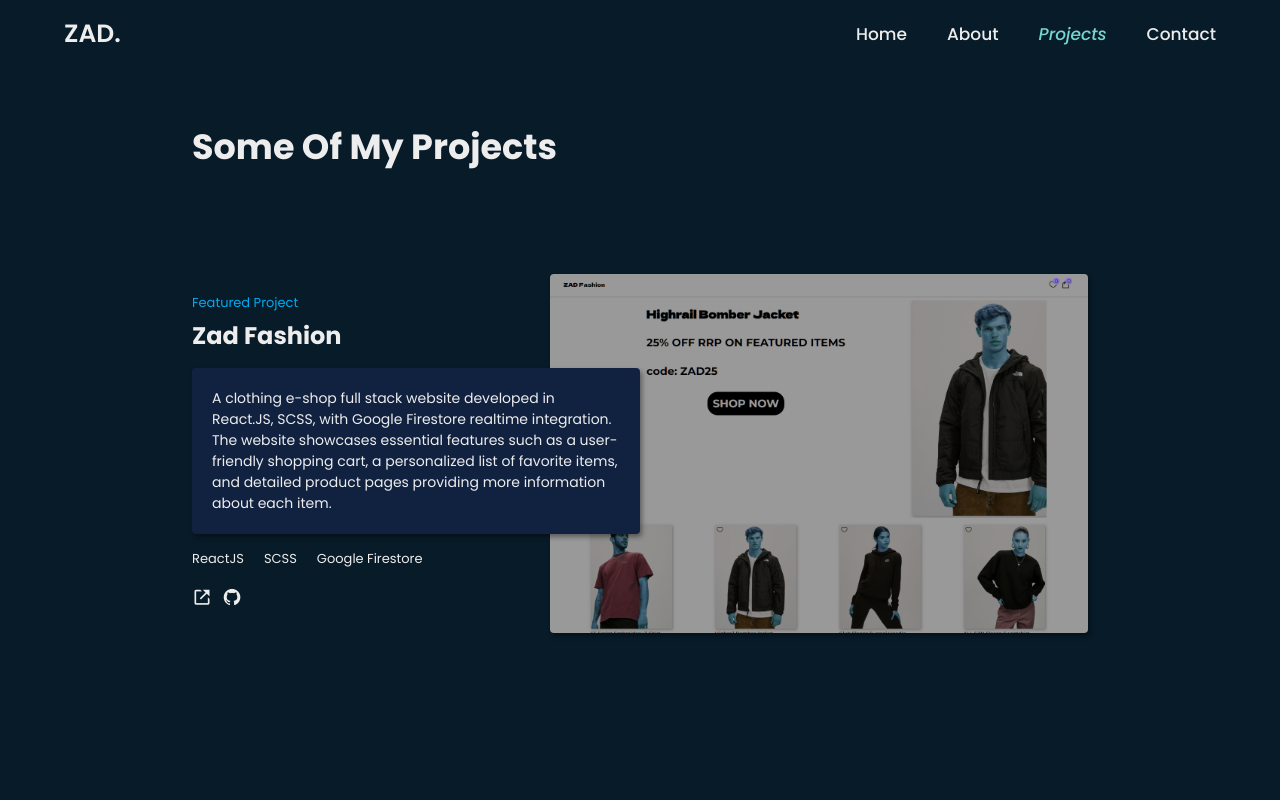
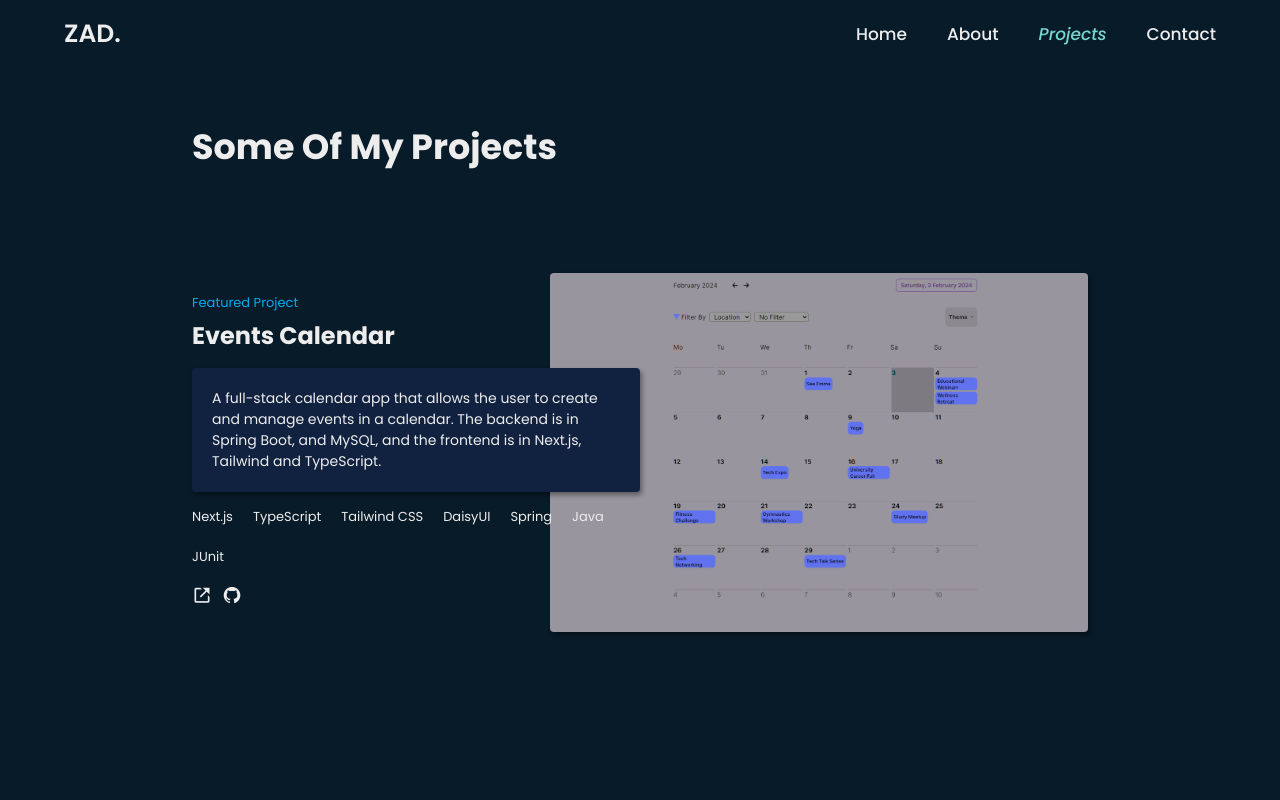
Before and after one commit to Behzadsharafi/PortfolioV2, a React (Vite) app: page /projects in a window 1280 px wide. Shown: the top 800 px of the page. Built offline with nearby package versions, Linux system fonts and the light colour scheme; no server answers; a web font is replaced by a local one.

Commit message:
adds events calendar project

```diff
--- a/src/data/data.js
+++ b/src/data/data.js
@@ -28,6 +28,7 @@ import minesweeperImage from "../assets/mineSweeper.png";
 import employeeSystemImage from "../assets/employeeSystem.png";
 import postcodeAPIImage from "../assets/postcodeAPI.png";
 import portfolioImage from "../assets/portfolio.png";
+import eventsCalendarImage from "../assets/eventsCalendar.png";
 
 export const skills = [
   {
@@ -133,6 +134,23 @@ export const education = [
 
 export const projects = [
   {
+    title: "Events Calendar",
+    description:
+      "A full-stack calendar app that allows the user to create and manage events in a calendar. The backend is in Spring Boot, and MySQL, and the frontend is in Next.js, Tailwind and TypeScript.",
+    techStack: [
+      "Next.js",
+      "TypeScript",
+      "Tailwind CSS",
+      "DaisyUI",
+      "Spring",
+      "Java",
+      "JUnit",
+    ],
+    imageLink: eventsCalendarImage,
+    gitHub: "https://github.com/Behzadsharafi/EventsCalendar",
+    liveSite: "https://events-calendar-five.vercel.app/",
+  },
+  {
     title: "Zad Fashion",
     description:
       "A clothing e-shop full stack website developed in React.JS, SCSS, with Google Firestore realtime integration. The website showcases essential features such as a user-friendly shopping cart, a personalized list of favorite items, and detailed product pages providing more information about each item. ",
```
Also changed, not shown: src/assets/eventsCalendar.PNG (added).
